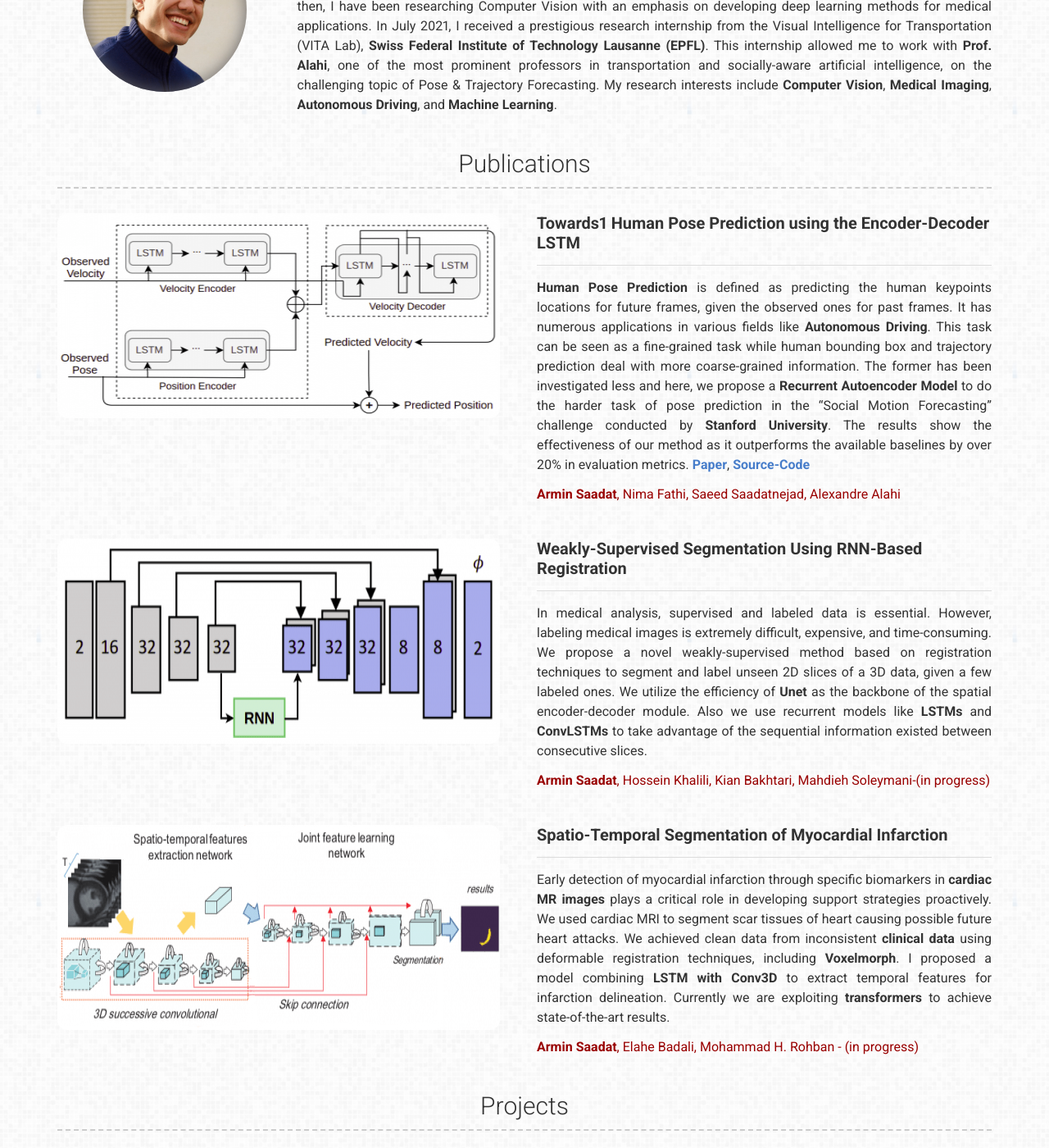
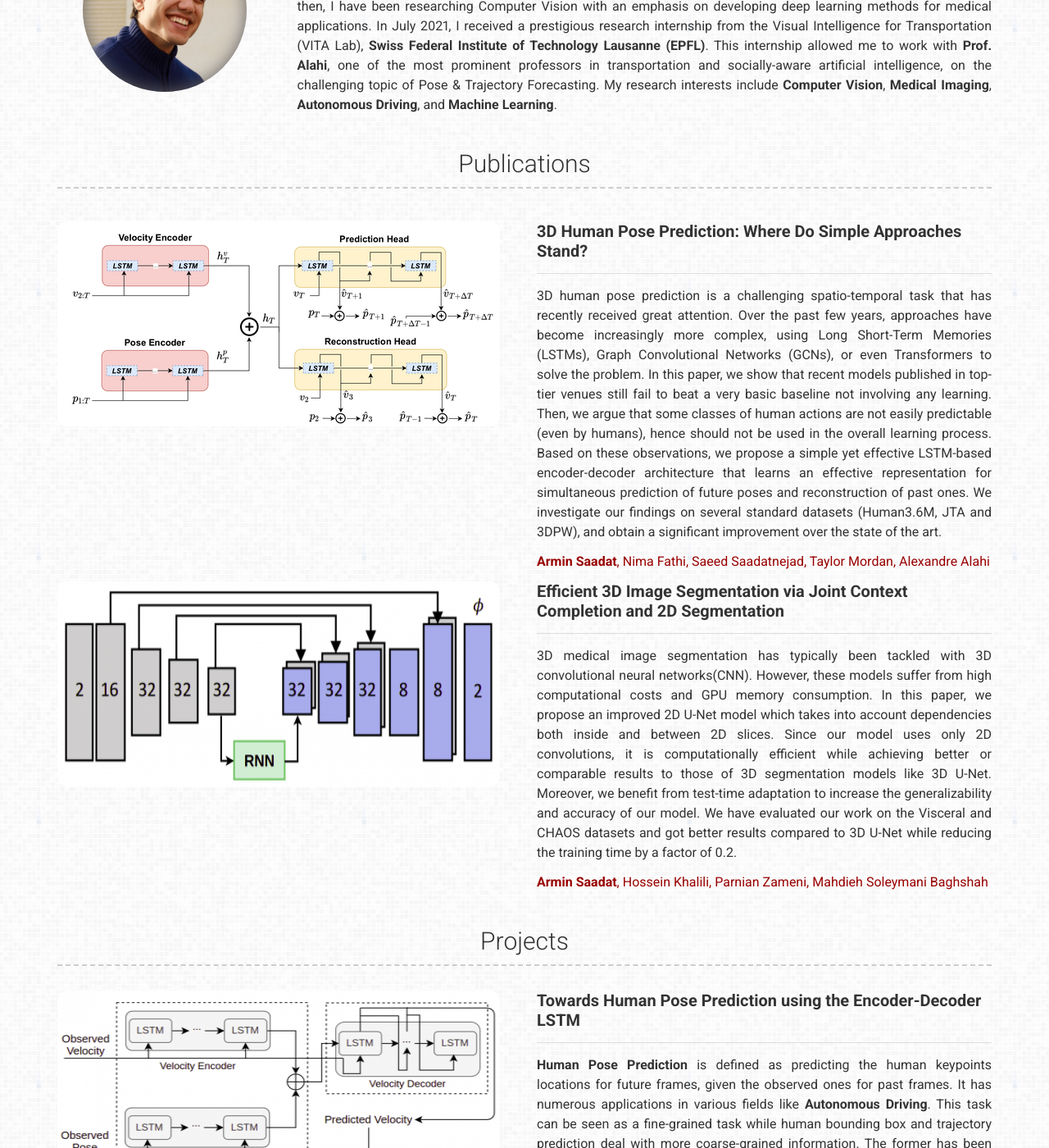
Before and after one commit to Armin-Saadat/Armin-Saadat.github.io, a Jekyll site: the page built from index.md, in a window 1280 px wide and 1400 px high, scrolled down 377 px. Shown: the whole window at 82% size. Built offline with Jekyll 4.4.1, drawn with Linux system fonts in a browser that asks for light colours; a style sheet for code colours, icons or effects is not loaded; some of the changed text lies outside the part shown.

Commit message:
edit publications

```diff
--- a/_data/projects.yml
+++ b/_data/projects.yml
@@ -1,7 +1,7 @@
 - name: Posepred_Method
   image: images/somof_method.png
   description: |
-    ## **Towards1 Human Pose Prediction using the Encoder-Decoder LSTM**
+    ## **Towards Human Pose Prediction using the Encoder-Decoder LSTM**
 
     ---
 
--- a/_data/publications.yml
+++ b/_data/publications.yml
@@ -1,5 +1,5 @@
 - name: 3DPose_Method
-  image: images/3D_pose.png
+  image: images/3D_pose_min.png
   description: |
     ## **3D Human Pose Prediction: Where Do Simple Approaches Stand?**
 
--- a/_includes/publications.html
+++ b/_includes/publications.html
@@ -1,9 +1,9 @@
-<div class="container projects-container">
+<div class="container publications-container">
   <h3>{{ site.publications_title | default: "Publications" }}</h3>
-  {% for project in site.data.projects %}
-    <div class="row clearfix project">
+  {% for publication in site.data.publications %}
+    <div class="row clearfix publication">
       <div class="col-xs-12 col-sm-5 col-md-6 no-print">
-        <span class="pub-img" style="background-image: url({{ project.image | relative_url }})" />
+        <span class="pub-img" style="background-image: url({{ publication.image | relative_url }})" />
       </div>
 <!--       <div class="col-xs-12 col-sm-4 col-md-3 col-print-12 left-column">
         <h4>{{ project.name }}</h4>
@@ -19,10 +19,10 @@
         {%- endif -%}
       </div> -->
       <div class="col-xs-12 col-sm-7 col-md-6 col-print-12">
-        {%- if project.quote -%}
-          <p class="quote">{{ project.quote }}</p>
+        {%- if publication.quote -%}
+          <p class="quote">{{ publication.quote }}</p>
         {%- endif -%}
-        {{ project.description | strip | markdownify }}
+        {{ publication.description | strip | markdownify }}
       </div>
     </div>
   {% endfor %}
```
Also changed, not shown: images/3D_pose_min.png (added).
